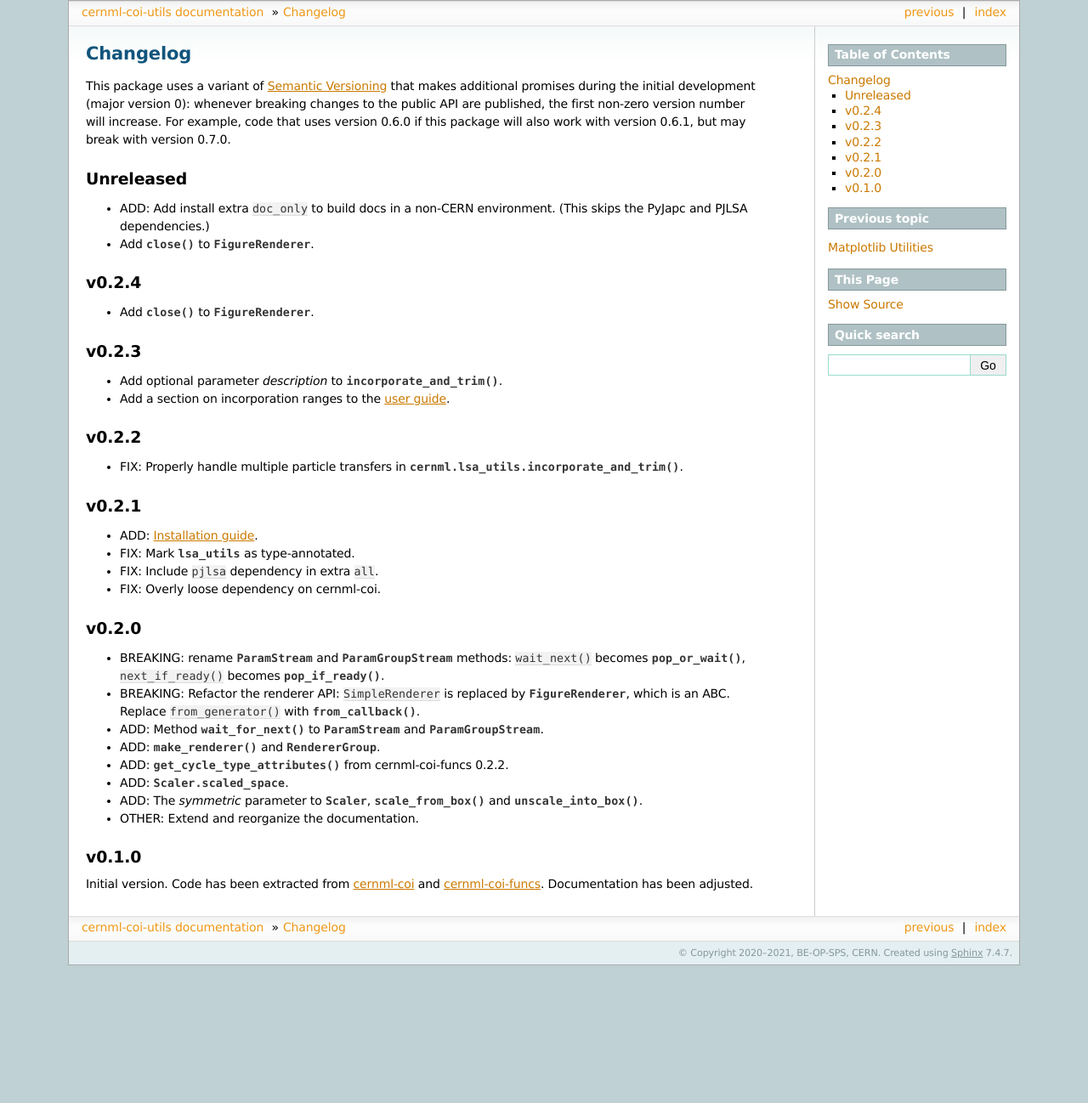
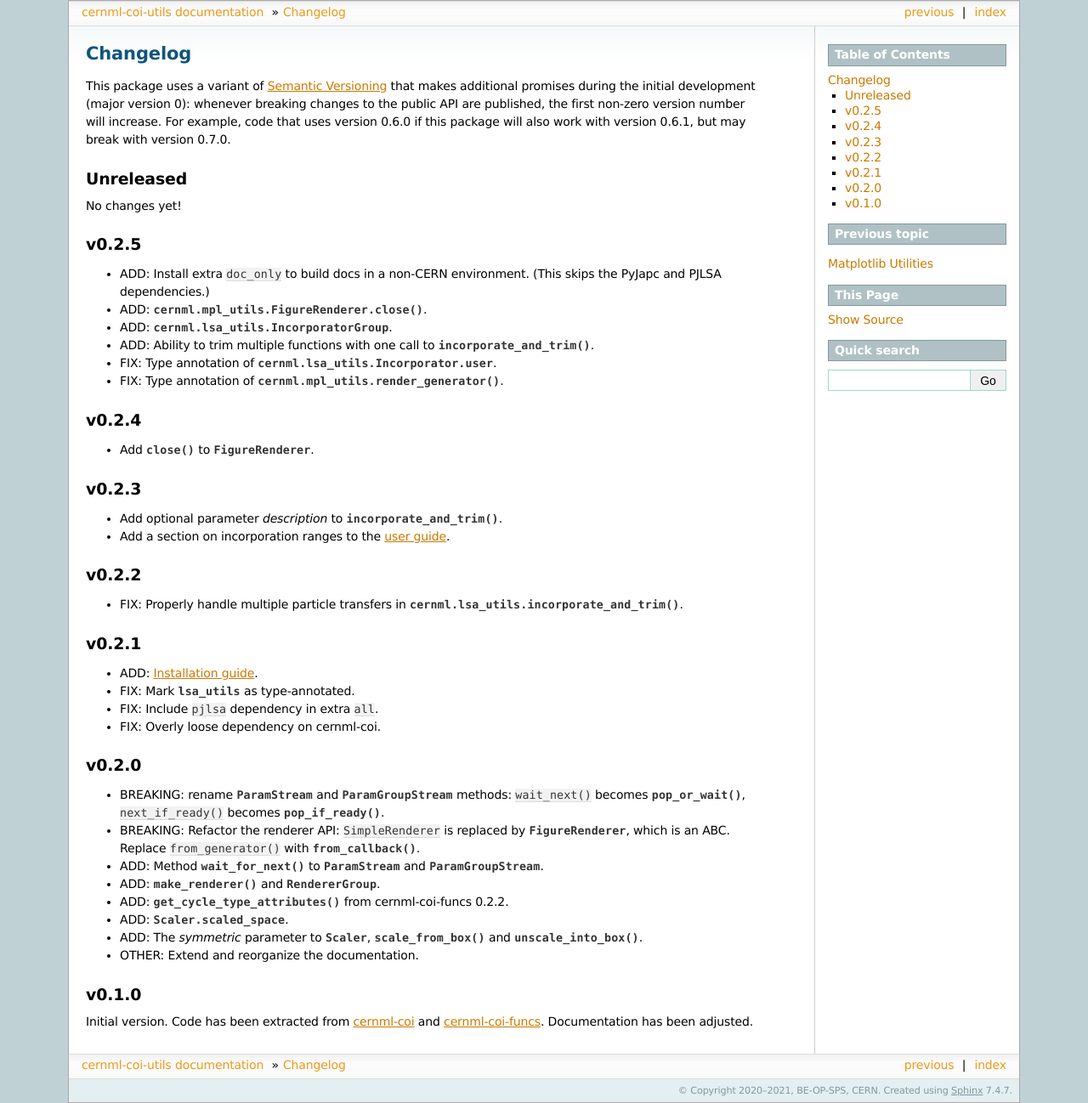
Before and after one commit to geoff-project/coi-utils, a Sphinx documentation site: the page built from docs/changelog.md, in a window 1280 px wide. Shown: the whole page at 85% size. Built offline with Sphinx 7.4.7, drawn with Linux system fonts in a browser that asks for light colours; the version number could not be read and is left out; before the commit the page ends 1136 px from its top, so only the background shows below that.

Commit message:
Update changelog and bump version.

```diff
--- a/docs/changelog.md
+++ b/docs/changelog.md
@@ -8,8 +8,17 @@ package will also work with version 0.6.1, but may break with version 0.7.0.
 
 ## Unreleased
 
-- ADD: Add install extra `doc_only` to build docs in a non-CERN environment. (This skips the PyJapc and PJLSA dependencies.)
-- Add {meth}`~cernml.mpl_utils.FigureRenderer.close()` to {class}`~cernml.mpl_utils.FigureRenderer`.
+No changes yet!
+
+## v0.2.5
+
+- ADD: Install extra `doc_only` to build docs in a non-CERN environment. (This skips the PyJapc and PJLSA dependencies.)
+- ADD: {meth}`cernml.mpl_utils.FigureRenderer.close()`.
+- ADD: {class}`cernml.lsa_utils.IncorporatorGroup`.
+- ADD: Ability to trim multiple functions with one call to
+  {func}`~cernml.lsa_utils.incorporate_and_trim()`.
+- FIX: Type annotation of {attr}`cernml.lsa_utils.Incorporator.user`.
+- FIX: Type annotation of {func}`cernml.mpl_utils.render_generator`.
 
 ## v0.2.4
 
```
